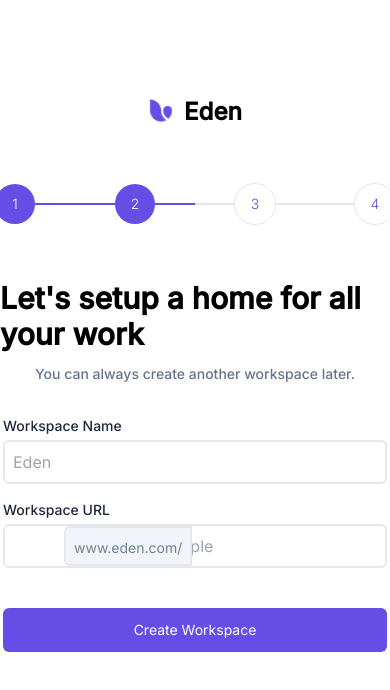
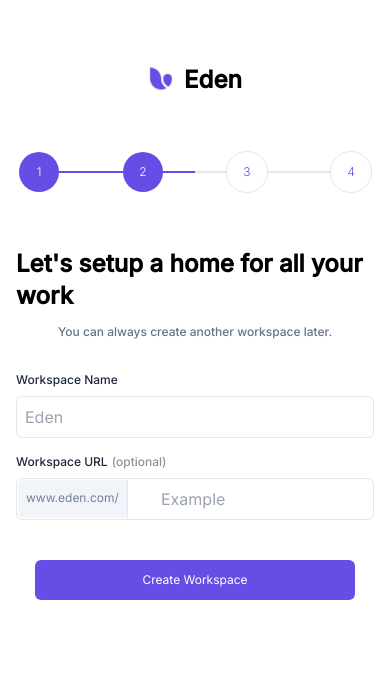
Before and after one commit to sharathnair9999/cutshort-assignment, a React (Create React App) app: page / in a window 390 px wide. Both pictures are taken after typing "Sample", "Sample" into the empty fields and a click on the button "Create Workspace". Shown: the top 690 px of the page. Built offline with nearby package versions, Linux system fonts and the light colour scheme.

Commit message:
Responsiveness

```diff
--- a/src/App.js
+++ b/src/App.js
@@ -26,7 +26,7 @@ function App() {
     }
   };
   return (
-    <div className="font-inter h-[calc(100vh-10rem)] flex justify-start pt-24 gap-14 items-center flex-col ">
+    <div className="font-inter h-[calc(100vh-10rem)] flex justify-start pt-16 gap-14 items-center flex-col px-4 ">
       <Logo />
       <Tracker />
       {currentLayout(layout)}
--- a/src/components/Button.jsx
+++ b/src/components/Button.jsx
@@ -5,7 +5,7 @@ const Button = ({ btnText = "Create Workspace", clickHandler, className }) => {
     <button
       type="submit"
       onClick={clickHandler}
-      className={`w-full max-w-sm py-3 text-white text-sm rounded-md bg-cta hover:bg-cta/95 transition-all hover:shadow-md ${className}`}
+      className={`w-full md:max-w-sm max-w-xs py-3 text-white md:text-sm text-xs rounded-md bg-cta hover:bg-cta/95 transition-all hover:shadow-md ${className}`}
     >
       {btnText}
     </button>
--- a/src/components/InputField.jsx
+++ b/src/components/InputField.jsx
@@ -8,20 +8,23 @@ const InputField = ({
   urlPrefix,
   name,
   type = "text",
-  required = false,
+  required = true,
 }) => {
   return (
-    <div className="w-full relative gap-1 text-center">
-      <span className="text-sm absolute -top-6 font-medium text-slate-800">
-        {label}
-      </span>
+    <div className="w-full max-w-sm relative gap-1 text-center">
+      <p className="absolute md:text-sm text-xs -top-6 font-medium">
+        <span className="text-slate-800">{label}</span>
+        {required === false && (
+          <span className="ml-1 text-slate-800/50">{`(optional)`}</span>
+        )}
+      </p>
       {name === "url" && (
-        <span className="absolute z-10 top-[2px] px-2 h-[calc(100%-4px)] overflow-hidden border-2 pt-[10px] left-16 bg-slate-100 text-slate-500/90 text-sm outline-slate-200 outline-1  rounded-l-md ">
+        <span className="absolute  top-[2px] px-2 h-[calc(100%-4px)] overflow-hidden pt-[10px] left-[2px] bg-slate-100 text-slate-500/90 md:text-sm text-xs outline-slate-200 outline-[1px]  rounded-l-md border-r-[1px] ">
           {urlPrefix}
         </span>
       )}
       <input
-        className={`w-full max-w-sm p-2 focus:outline-1  border-[2px] rounded-md outline-slate-400 ${
+        className={`w-full max-w-sm p-2 focus:outline-1  border-[1px] rounded-md focus:outline-slate-400 ${
           name === "url" && "pl-36"
         } `}
         placeholder={placeholder}
--- a/src/components/NameForm.jsx
+++ b/src/components/NameForm.jsx
@@ -21,8 +21,10 @@ const NameForm = () => {
   };
   return (
     <div>
-      <p className="text-3xl font-bold">Welcome! First things first...</p>
-      <p className="text-center mt-3 font-medium text-sm text-slate-500">
+      <p className="md:text-3xl text-2xl font-bold">
+        Welcome! First things first...
+      </p>
+      <p className="text-center mt-3 font-medium md:text-sm text-xs text-slate-500">
         You can always change them later.
       </p>
       <form
--- a/src/components/PlannerForm.jsx
+++ b/src/components/PlannerForm.jsx
@@ -21,8 +21,10 @@ const PlannerForm = () => {
 
   return (
     <div>
-      <p className="text-3xl font-bold">How are you planning to use Eden?</p>
-      <p className="text-center mt-3 font-medium text-sm text-slate-500">
+      <p className="md:text-3xl text-2xl font-bold">
+        How are you planning to use Eden?
+      </p>
+      <p className="text-center mt-3 font-medium md:text-sm text-xs text-slate-500">
         We'll streamline your setup experience accordingly.
       </p>
       <div className="flex justify-center items-center gap-4 mt-8">
--- a/src/components/SuccessPage.jsx
+++ b/src/components/SuccessPage.jsx
@@ -10,13 +10,13 @@ const SuccessPage = () => {
   } = useForm();
   return (
     <div className="flex flex-col justify-center items-center gap-2">
-      <span className="flex justify-center items-center  rounded-full text-md bg-cta text-white w-14 h-14 mt-6">
+      <span className="flex justify-center items-center rounded-full text-md bg-cta text-white w-14 h-14 mt-6">
         &#10004;
       </span>
-      <p className="text-3xl font-bold mt-5">{`Congratulations, ${
+      <p className="md:text-3xl text-2xl font-bold mt-5">{`Congratulations, ${
         displayName[0].toUpperCase() + displayName.substring(1)
       }!`}</p>
-      <p className="text-center mt-2 font-medium text-sm text-slate-500">
+      <p className="text-center mt-2 font-medium md:text-sm text-xs text-slate-500">
         You've completed onboarding, you can start using the Eden!
       </p>
       <Button btnText="Launch Eden" className={"mt-4"} />
--- a/src/components/Tracker.jsx
+++ b/src/components/Tracker.jsx
@@ -22,18 +22,20 @@ const Tracker = () => {
   };
 
   return (
-    <div className="flex gap-20">
+    <div className="flex md:gap-20 gap-16">
       {levelsCompleted.map((eachLevel, ind, arr) => (
         <div
           onClick={() => levelClickValidator(ind, arr)}
           key={ind}
-          className={`cursor-pointer transition-all each_level relative after:bg-slate-200 after:content-[' '] after:cursor-default after:w-20 after:h-[2px] after:absolute after:left-full ${
+          className={`cursor-pointer transition-all each_level relative after:bg-slate-200 after:content-[' '] after:cursor-default md:after:w-20 after:w-16 after:h-[2px] after:absolute after:left-full ${
             ind === 0 || arr[ind - 1]
               ? `bg-cta text-white before:bg-cta before:content-[' '] before:z-10 before:cursor-default ${
-                  eachLevel ? "before:w-20" : "before:w-10"
+                  eachLevel
+                    ? "md:before:w-20 before:w-16"
+                    : "md:before:w-10 before:w-8"
                 }  before:h-[2px] before:absolute before:left-full`
               : "bg-white text-cta border-slate-200  outline-1 outline outline-slate-200 "
-          } text-sm p-4 flex justify-center items-center w-10 h-10 rounded-full font-light`}
+          } md:text-sm text-xs p-4 flex justify-center items-center w-10 h-10 rounded-full font-light`}
         >
           {ind + 1}
         </div>
@@ -44,7 +46,7 @@ const Tracker = () => {
           allCompleted
             ? "bg-cta text-white "
             : "bg-white text-cta border-slate-200 outline-1 outline outline-slate-200"
-        } text-sm p-4 flex justify-center items-center w-10 h-10 rounded-full font-light`}
+        } md:text-sm text-xs p-4 flex justify-center items-center w-10 h-10 rounded-full font-light`}
       >
         {levelsCompleted.length + 1}
       </div>
--- a/src/components/WorkspaceForm.jsx
+++ b/src/components/WorkspaceForm.jsx
@@ -21,8 +21,10 @@ const WorkspaceForm = () => {
   };
   return (
     <div>
-      <p className="text-3xl font-bold">Let's setup a home for all your work</p>
-      <p className="text-center mt-3 font-medium text-sm text-slate-500">
+      <p className="md:text-3xl text-2xl font-bold">
+        Let's setup a home for all your work
+      </p>
+      <p className="text-center mt-3 font-medium md:text-sm text-xs text-slate-500">
         You can always create another workspace later.
       </p>
       <form
@@ -33,7 +35,7 @@ const WorkspaceForm = () => {
           name="name"
           label={"Workspace Name"}
           value={workspaceDetails.name}
-          required
+          required={true}
           onChange={(e) => handleChange(e, setWorkSpaceDetails)}
           placeholder="Eden"
         />
```
